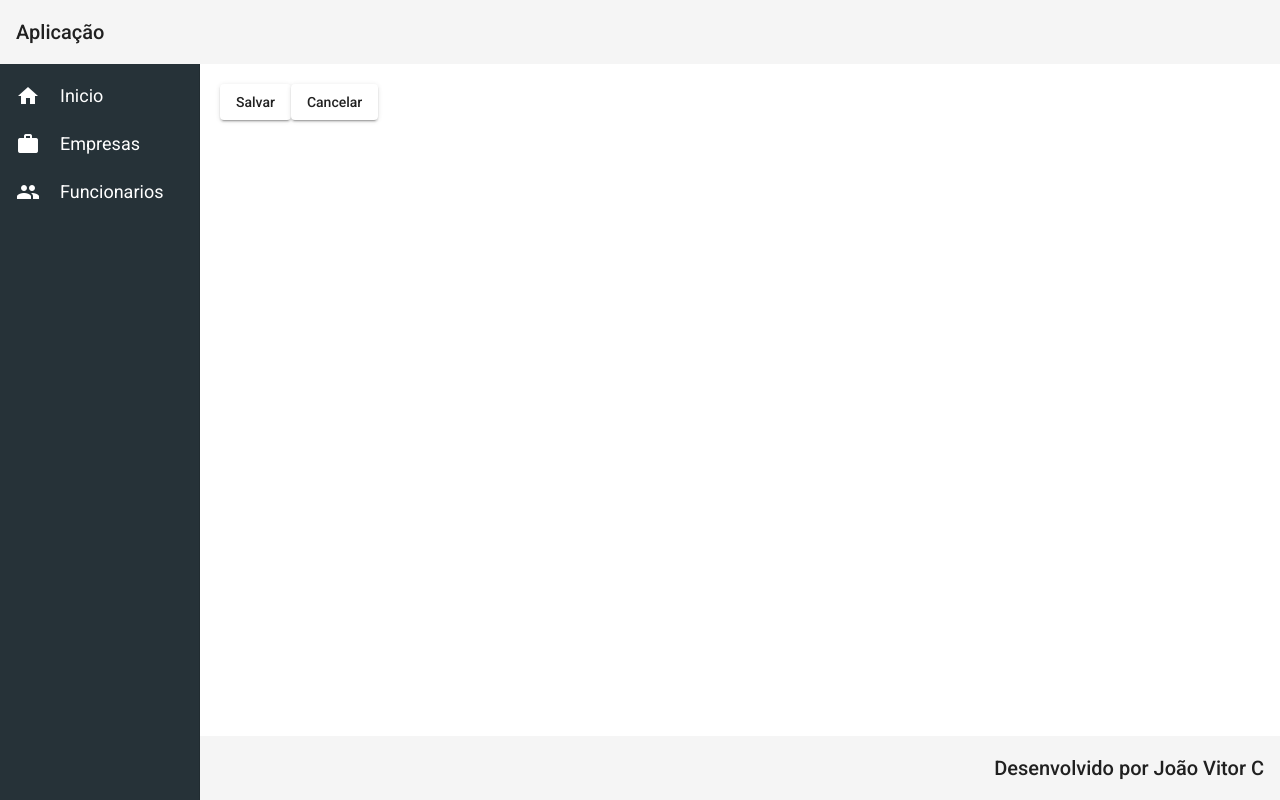
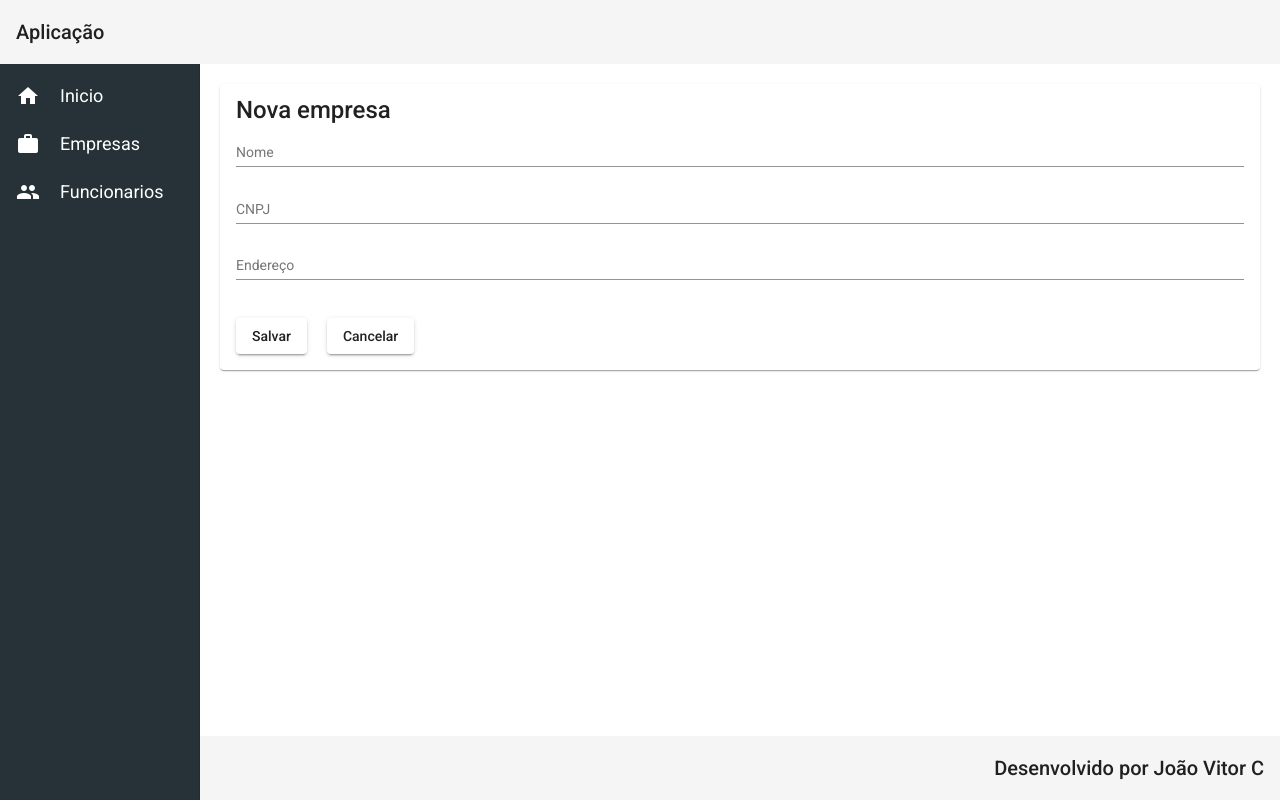
Before and after one commit to jvitorc/desafio, an Angular app in the folder frontend/: page /empresas/create in a window 1280 px wide. Built offline with nearby package versions, Linux system fonts and the light colour scheme.

Commit message:
formulario do componente criar empresa

```diff
--- a/frontend/src/app/components/empresas/empresas-create/empresas-create.component.css
+++ b/frontend/src/app/components/empresas/empresas-create/empresas-create.component.css
@@ -0,0 +1,8 @@
+form {
+    display: flex;
+    flex-direction: column;
+}
+
+button {
+    margin: 20px 20px 0 0;
+}
--- a/frontend/src/app/components/empresas/empresas-create/empresas-create.component.html
+++ b/frontend/src/app/components/empresas/empresas-create/empresas-create.component.html
@@ -1,6 +1,25 @@
+<mat-card>
+    <mat-card-title> Nova empresa </mat-card-title>
+
+    <form>
+        <mat-form-field>
+            <input matInput placeholder="Nome" [(ngModel)]="empresa.nome" name="nome">
+        </mat-form-field>
+
+        <mat-form-field>
+            <input matInput placeholder="CNPJ" [(ngModel)]="empresa.cnpj" name="cnpj">
+        </mat-form-field>
+
+        <mat-form-field>
+            <input matInput placeholder="Endereço" [(ngModel)]="empresa.endereco" name="endereco">
+        </mat-form-field>
+    </form>
+
     <button mat-raised-button (click)="createEmpresa()">
         Salvar
     </button>
     <button mat-raised-button (click)="cancel()">
         Cancelar
     </button>
+
+</mat-card>
--- a/frontend/src/app/components/empresas/empresas-create/empresas-create.component.ts
+++ b/frontend/src/app/components/empresas/empresas-create/empresas-create.component.ts
@@ -10,7 +10,7 @@ import { Router } from '@angular/router';
 })
 export class EmpresasCreateComponent implements OnInit {
 
-  private empresa: Empresa = {
+  empresa: Empresa = {
     nome: "",
     cnpj: "" ,
     endereco: ""
```
Also changed, not shown: frontend/src/app/app.module.ts (+7 -1 lines). Lines whose indentation alone changed are shown as unchanged.
